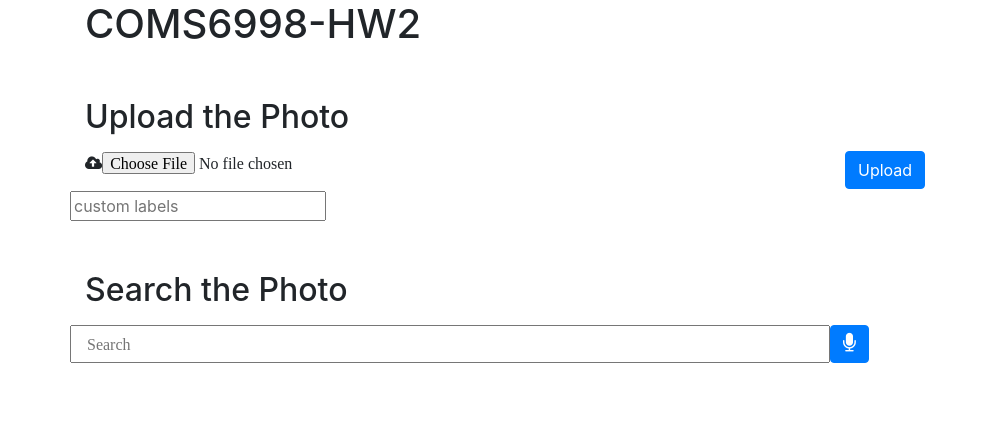
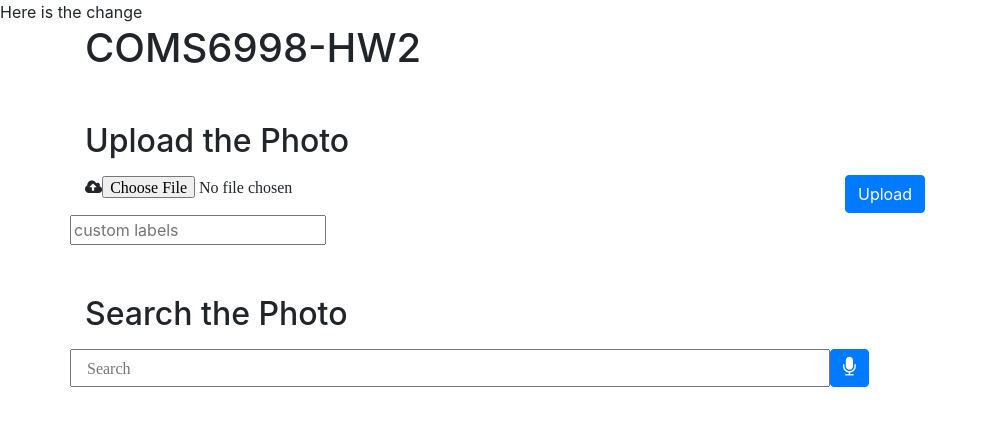
Before and after one commit to bravoPan/hw2-frontend-pipeline, a plain HTML site: page index.html in a window 1280 px wide. Shown: the whole page, without its empty margins (0-987 px from the left). Drawn offline with nearby package versions, Linux system fonts and the light colour scheme.

Commit message:
Update index.html

```diff
--- a/index.html
+++ b/index.html
@@ -23,7 +23,9 @@
   <script type="text/javascript" src="apigClient.js"></script>
 </head>
 <body>
-
+    <div class="">
+        Here is the change
+    </div>
   <div class="container">
       <h1 style="margin-bottom:50px;">COMS6998-HW2</h1>
       <h2 >Upload the Photo</h2>
```
